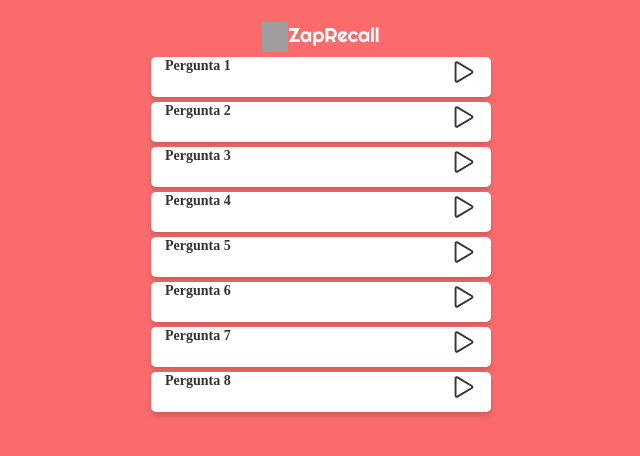
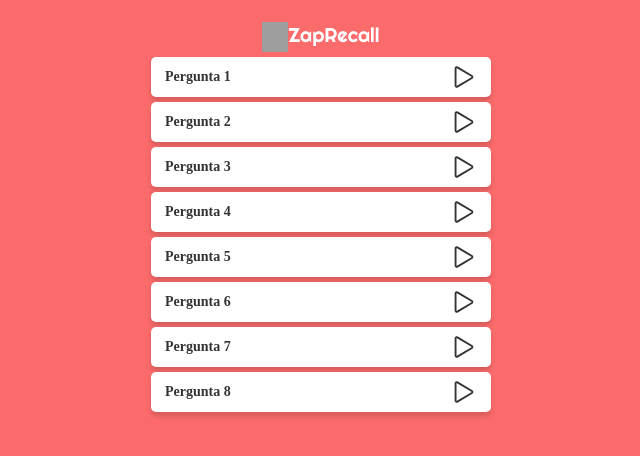
Before and after one commit to BrunooBarross/ZapRecall, a React (Create React App) app: page / in a window 1280 px wide. Both pictures are taken after a click on the button "Iniciar Recall!". Shown: the top 456 px of the page, without its empty margins (319-959 px from the left). Built offline with nearby package versions, Linux system fonts and the light colour scheme; grey boxes are pictures that could not be loaded; a web font is replaced by a local one.

Commit message:
feat: formantando css

```diff
--- a/public/css/style.css
+++ b/public/css/style.css
@@ -66,6 +66,9 @@ body{
     line-height: 25px;
     color: #FFFFFF;
 }
+.exibir{
+    display: block;
+}
 .questao{
     position: relative;
     display: flex;
@@ -122,6 +125,3 @@ body{
 .esconder{
     display: none;
 }
-.exibir{
-    display: block;
-}
```
